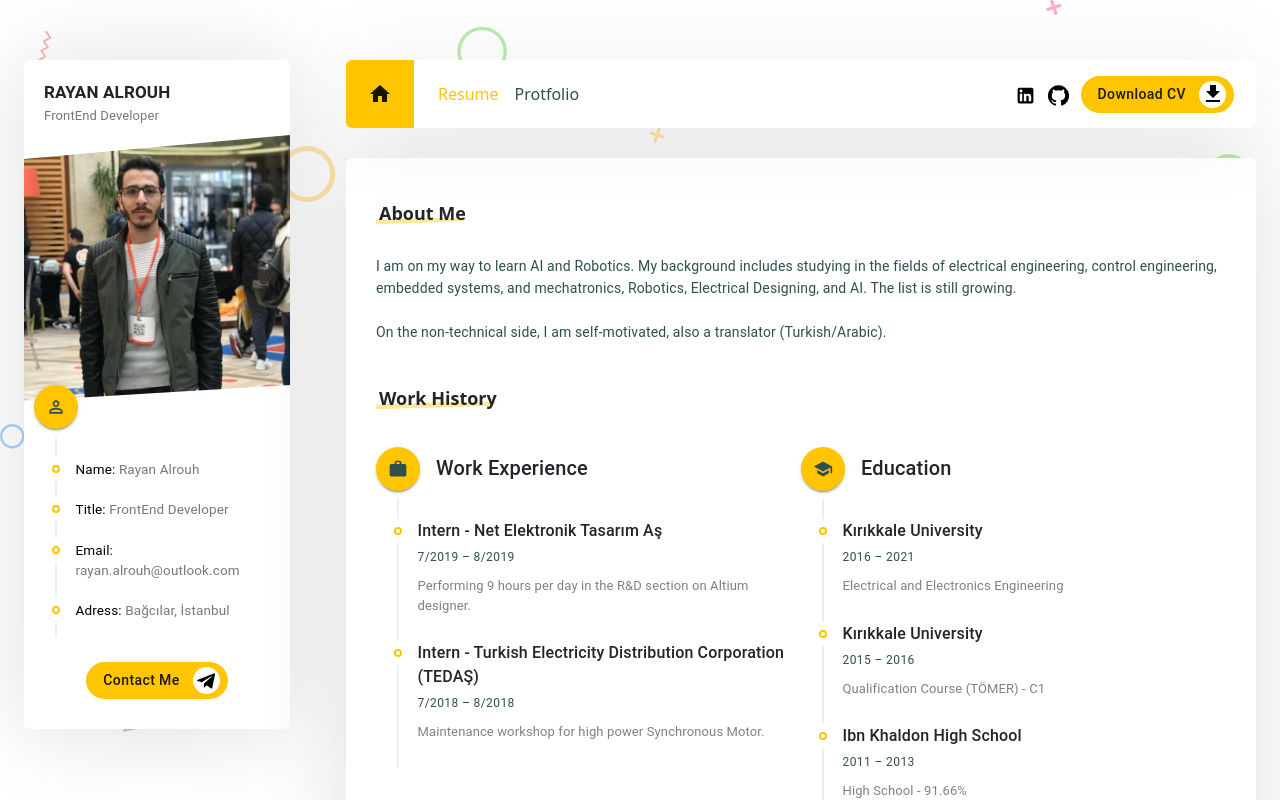
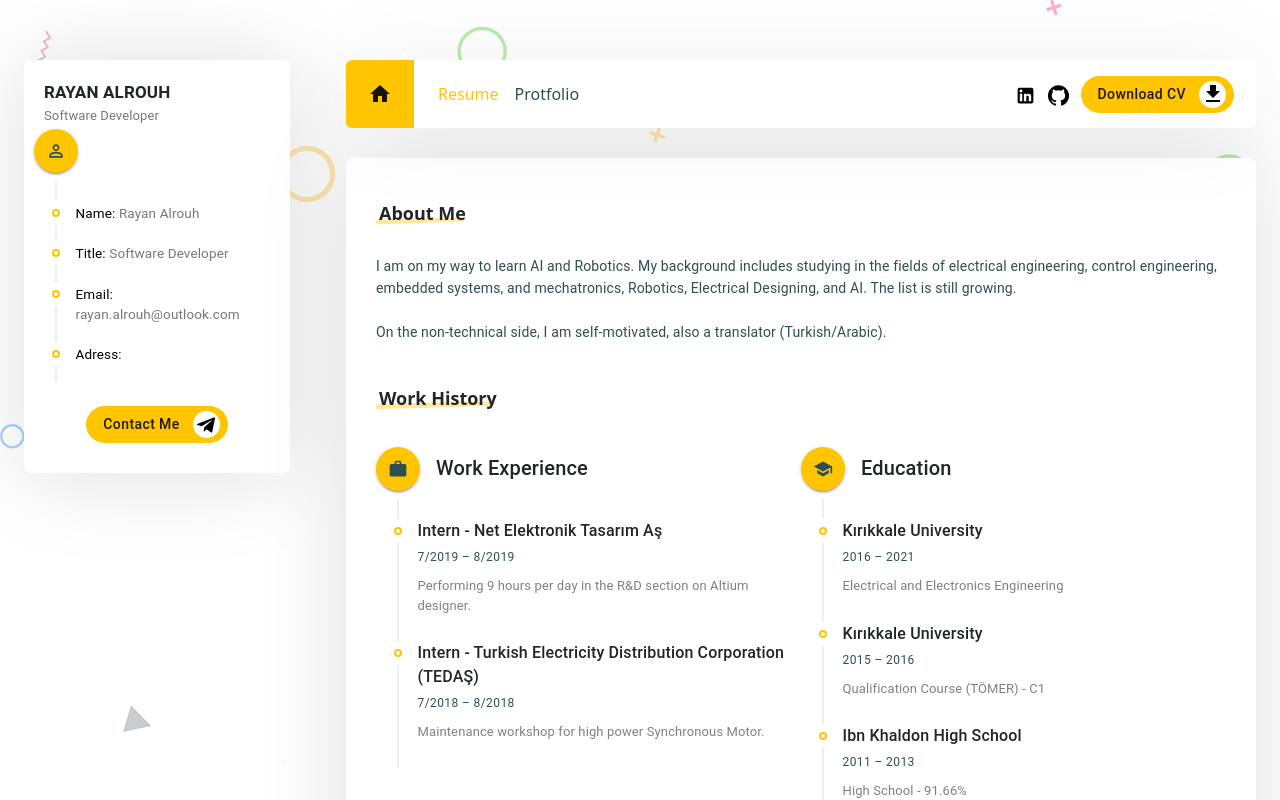
Before and after one commit to heisenberg550/-react-resume-clone, a React (Create React App) app: page / in a window 1280 px wide. Shown: the top 800 px of the page. Built offline with nearby package versions, Linux system fonts and the light colour scheme.

Commit message:
edit CDN

```diff
--- a/src/compontent/Profile/Profile.js
+++ b/src/compontent/Profile/Profile.js
@@ -42,7 +42,8 @@ const Profile = () => {
 
       <figure className="profile_image">
         {/* <img src={profileImage} alt="profile image" /> */}
-        <img src={require("../../assets/images/profile.jpg").default} alt="" />
+        {/* <img src={require("../../assets/images/profile.jpg").default} alt="" /> */}
+        <a href="https://cdn.cosmicjs.com/aa3b8b10-3d24-11ee-be3f-55e1752361d4-profile.JPG"></a>
       </figure>
 
       <div className="profile_information">
--- a/src/utilis/resumeData.js
+++ b/src/utilis/resumeData.js
@@ -6,12 +6,11 @@ import LinkIcon from "@material-ui/icons/Link";
 
 export default {
   name: "Rayan Alrouh",
-  title: "FrontEnd Developer",
+  title: "Software Developer",
 
   email: "rayan.alrouh@outlook.com",
-  address: "Bağcılar, İstanbul",
-  phone: "+905396713723",
-  adress: "Bağcılar, İstanbul",
+  address: "Abu Dhabi, UAE",
+  phone: "+971 56 759 8297",
   downloadCv:
     "https://www.dropbox.com/s/8v8d4r2n8ey617d/Rayan%20ALROUH%20-%20Resume.pdf?dl=0",
 
@@ -160,9 +159,9 @@ export default {
     {
       tag: "University Projects",
       images: [
-        "https://i.ibb.co/F3mhZWM/photo-2020-12-29-15-48-10.jpg",
-        "https://i.ibb.co/Ptc9gdx/photo-2020-12-28-21-18-32.jpg",
-        "https://i.ibb.co/Nr8rQ62/photo-2020-12-27-14-27-10.jpg",
+        "https://cdn.cosmicjs.com/f1dc8ed0-3d22-11ee-be3f-55e1752361d4-photo2020-12-2915-48-10.jpg",
+        "https://cdn.cosmicjs.com/037ffae0-3d24-11ee-be3f-55e1752361d4-20201218143051.jpg",
+        "https://cdn.cosmicjs.com/046096e0-3d24-11ee-be3f-55e1752361d4-20201214190119.jpg",
       ],
       title: "Self balancing robot",
       caption: "Arduino based self balancing robot",
@@ -178,9 +177,10 @@ export default {
     {
       tag: "University Projects",
       images: [
-        "https://i.ibb.co/944F3Fj/1.jpg",
-        "https://i.ibb.co/F89wYQ4/2.jpg",
-        "https://i.ibb.co/LSY1kNW/3.jpg",
+        "https://cdn.cosmicjs.com/af5fd620-3d22-11ee-be3f-55e1752361d4-1.jpg",
+        "https://cdn.cosmicjs.com/af8a6890-3d22-11ee-be3f-55e1752361d4-2.jpg",
+        "https://cdn.cosmicjs.com/af4e22e0-3d22-11ee-be3f-55e1752361d4-3.jpg",
+        "https://cdn.cosmicjs.com/044a28b0-3d24-11ee-be3f-55e1752361d4-20190516095041.jpg",
       ],
       title: "IoT Garden",
       caption:
@@ -192,11 +192,9 @@ export default {
     {
       tag: "University Projects",
       images: [
-        "https://i.ibb.co/DffNyTs/Annotation-2021-08-22-224435.png",
-        "https://i.ibb.co/f2Mbn1R/Annotation-2021-08-22-224614.png",
-        "https://i.ibb.co/kJ2whfy/Annotation-2021-08-22-224631.png",
-        "https://i.ibb.co/8ccjDCq/Annotation-2021-08-22-224648.png",
-        "https://i.ibb.co/34yvQg5/Annotation-2021-08-22-224739.png",
+        "https://cdn.cosmicjs.com/8a382be0-3d27-11ee-be3f-55e1752361d4-Annotation-2021-08-22-224435.png",
+        "https://cdn.cosmicjs.com/8a231d40-3d27-11ee-be3f-55e1752361d4-Annotation-2021-08-22-224631.png",
+        "https://cdn.cosmicjs.com/89d7e370-3d27-11ee-be3f-55e1752361d4-Annotation-2021-08-22-224614.png",
       ],
       title: "Abnormal Heart Sounds Detector",
       caption:
@@ -213,7 +211,7 @@ export default {
     {
       tag: "React",
       images: [
-        "https://i.ibb.co/FWr7QHk/Annotation-2021-08-22-231400.png",
+        "https://cdn.cosmicjs.com/89d6aaf0-3d27-11ee-be3f-55e1752361d4-Annotation-2021-08-22-231400.png",
       ],
       title: "Resume Web Page",
       caption: "Single Page Application",
@@ -228,8 +226,8 @@ export default {
     {
       tag: "React",
       images: [
-        "https://i.ibb.co/zfM9Svx/Annotation-2021-08-22-234126.png",
-        "https://i.ibb.co/2hb0sPV/Annotation-2021-08-22-234236.png",
+        "https://cdn.cosmicjs.com/89dd3aa0-3d27-11ee-be3f-55e1752361d4-Annotation-2021-08-22-234126.png",
+        "https://cdn.cosmicjs.com/89dd3aa0-3d27-11ee-be3f-55e1752361d4-Annotation-2021-08-22-234126.png",
       ],
       title: "Photo Gallery",
       caption: "Photo Gallery by React",
@@ -244,7 +242,7 @@ export default {
     {
       tag: "JavaScript",
       images: [
-        "https://i.ibb.co/Gkw4JX5/Annotation-2021-08-22-232757.png",
+        "https://cdn.cosmicjs.com/8a36cc50-3d27-11ee-be3f-55e1752361d4-Annotation-2021-08-22-232757.png",
       ],
       title: "CountDown Timer",
       caption: "CountDown Timer",
@@ -256,5 +254,20 @@ export default {
         },
       ],
     },
+    {
+      tag: "Next.js",
+      images: [
+        "https://cdn.cosmicjs.com/25ed5100-3d28-11ee-be3f-55e1752361d4-Opera-Snapshot2023-08-17220036ankacargo.com.png",
+      ],
+      title: "Landing page",
+      caption: "Landing page",
+      description: "Landing page",
+      links: [
+        {
+          link: "https://ankacargo.com",
+          icon: <LinkIcon />,
+        },
+      ],
+    },
   ],
 };
```
Also changed, not shown: src/assets/images/profile.jpg (deleted).
